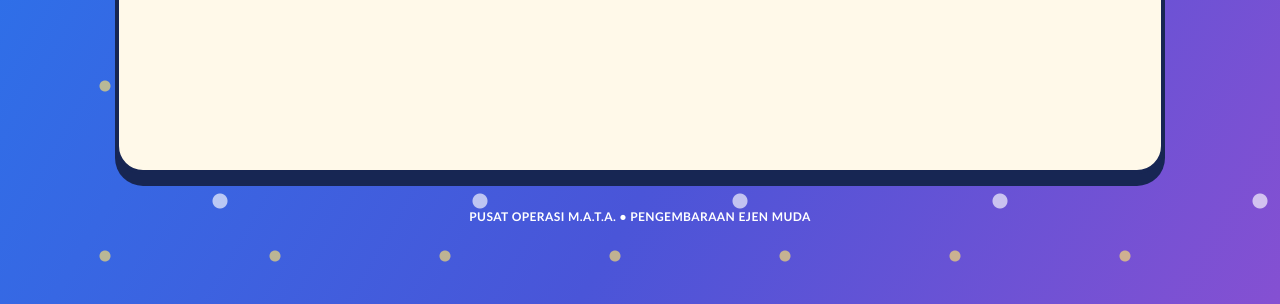
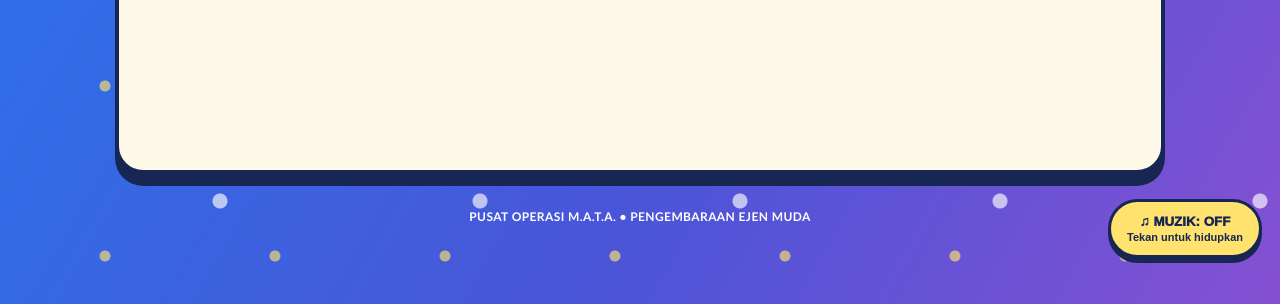
Before and after one commit to ichellejelita/teka-maksud-misi, a plain HTML site: page index.html in a window 1280 px wide. Shown: the part 524-828 px from the top of the page. Drawn offline with Linux system fonts and the light colour scheme.

Commit message:
Update index.html

```diff
--- a/index.html
+++ b/index.html
@@ -110,6 +110,12 @@ p{line-height:1.55}
   </main>
   <div class="footer">PUSAT OPERASI M.A.T.A. • PENGEMBARAAN EJEN MUDA</div>
 </div>
+
+<button id="musicToggle" class="music-toggle" type="button" aria-pressed="false">
+  ♫ MUZIK: OFF
+  <span class="music-note">Tekan untuk hidupkan</span>
+</button>
+
 <script>
 const questions = [
  {p:"BAGAI AUR DENGAN TEBING", correct:"Saling membantu antara satu sama lain.", options:["Saling membantu antara satu sama lain.","Hidup bersendirian tanpa bantuan orang lain.","Bergaduh kerana perkara yang kecil.","Mementingkan diri sendiri."], explain:"Bagai aur dengan tebing bermaksud hidup saling membantu dan bekerjasama antara satu sama lain."},
```
